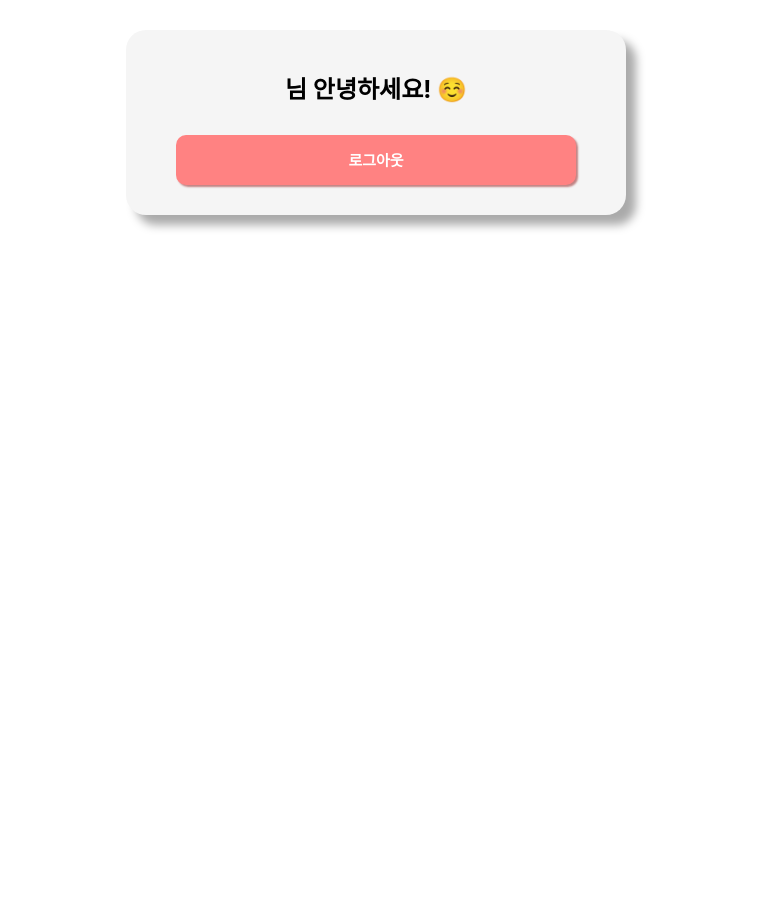
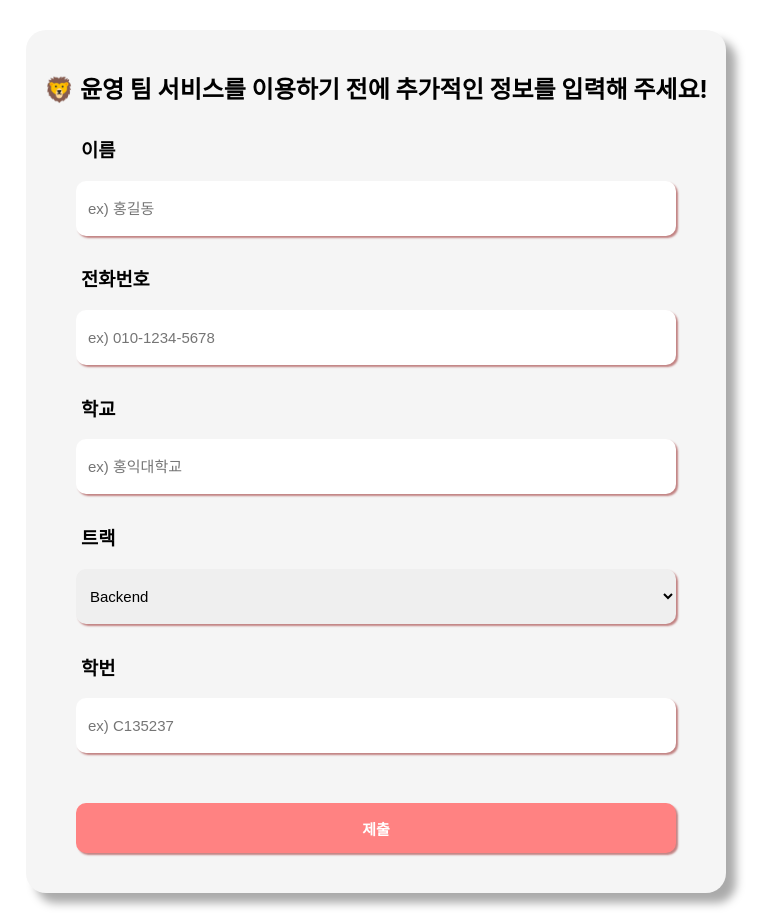
Before and after one commit to dbstj0403/Likelion-11th-FE, a React (Create React App) app: page /githubCallback in a window 1280 px wide. Shown: the whole page, without its empty margins (264-1036 px from the left). Before the commit the page ends 800 px from the top, so only its background shows below. Built offline with nearby package versions, Linux system fonts and the light colour scheme; no server answers.

Commit message:
[state 수정]

```diff
--- a/src/Pages/GithubCallback.js
+++ b/src/Pages/GithubCallback.js
@@ -6,7 +6,7 @@ import ShowInfo from "../Component/ShowInfo";
 
 export default function GithubCallback() {
   const CODE = new URL(window.location.href).searchParams.get("code");
-  const [registerState, setRegisterState] = useState(true);
+  const [registerState, setRegisterState] = useState(false);
 
   console.log("Code:", CODE);
 
```
